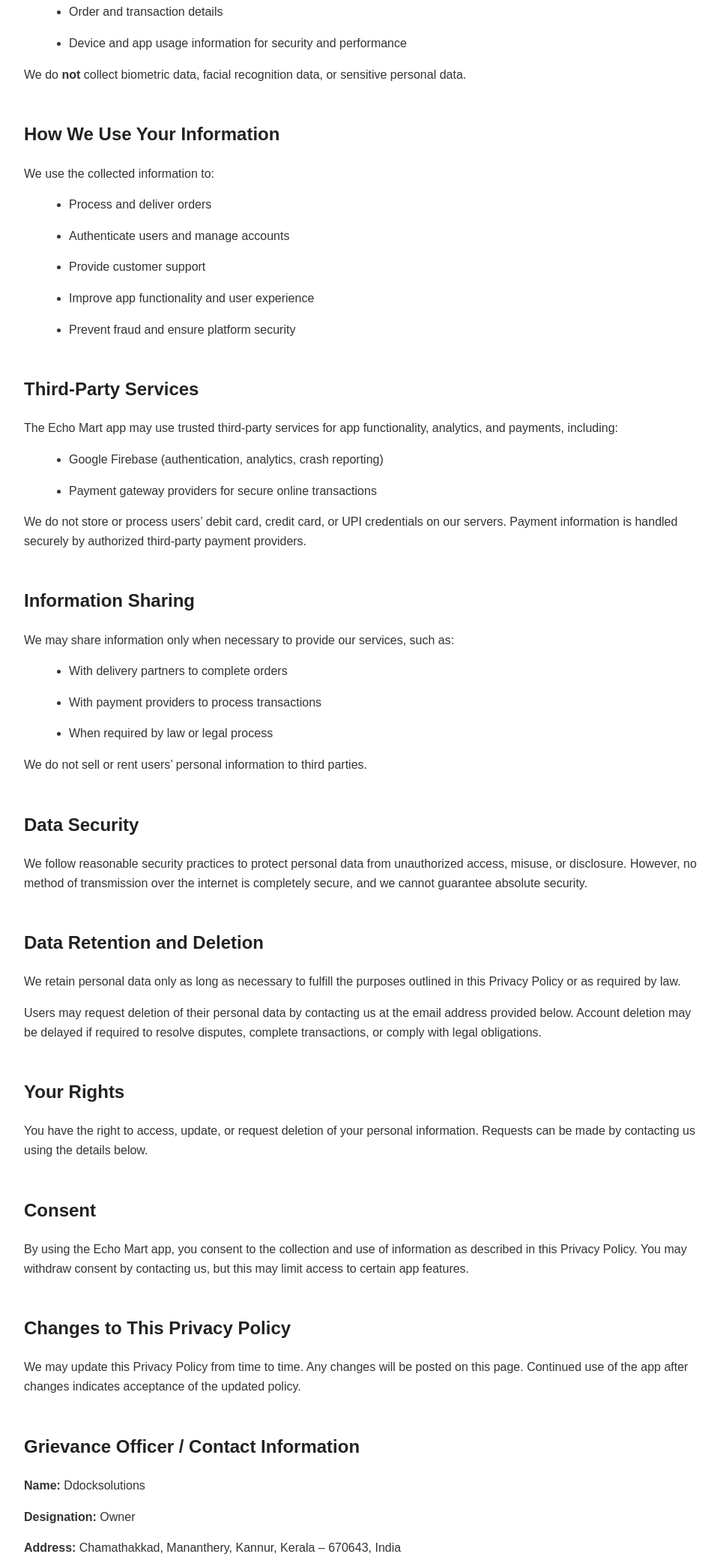
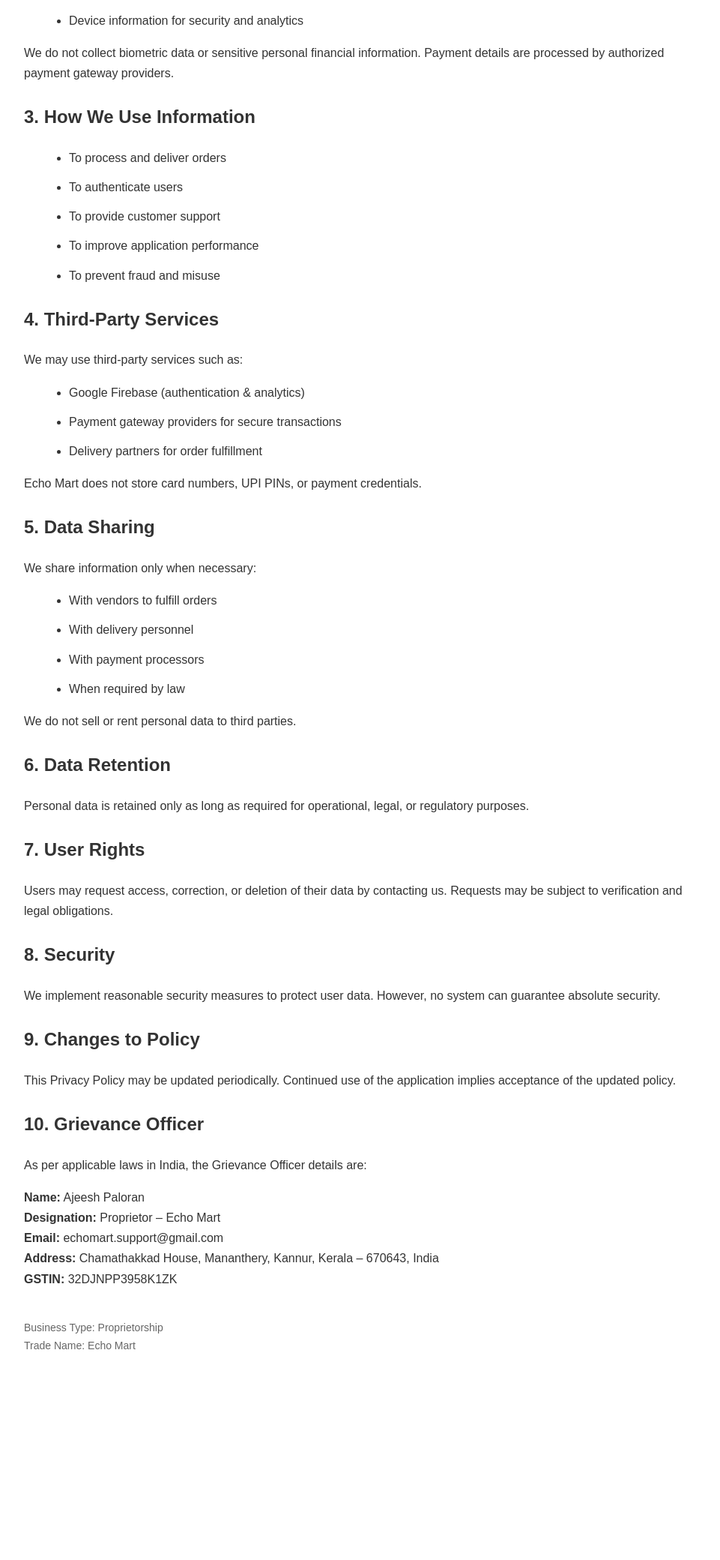
Before and after one commit to ddocksolutions/echo-mart-privacy-policy, a plain HTML site: page index.html in a window 1280 px wide. Shown: the part 615-2695 px from the top of the page at 75% size, without its empty margins (158-1119 px from the left). After the commit the page ends 2453 px from the top, so only its background shows below. Drawn offline with Linux system fonts and the light colour scheme.

Commit message:
Update index.html

```diff
--- a/index.html
+++ b/index.html
@@ -7,149 +7,137 @@
 <style>
 body {
     font-family: Arial, sans-serif;
-            line-height: 1.6;
+    line-height: 1.7;
     max-width: 900px;
     margin: 0 auto;
     padding: 20px;
     color: #333;
 }
-        h1 {
-            text-align: center;
-        }
-        h2 {
-            margin-top: 2em;
-            color: #222;
-        }
-        p, li {
-            margin-bottom: 1em;
-        }
-        ul {
-            margin-left: 20px;
-        }
+h1 { text-align: center; }
+h2 { margin-top: 25px; }
+p, li { margin-bottom: 12px; }
+ul { margin-left: 20px; }
+.footer { margin-top: 40px; font-size: 14px; color: #666; }
 </style>
 </head>
 <body>
 
 <h1>Privacy Policy</h1>
+<p style="text-align:center; color:#666;">Last updated: 11 February 2026</p>
 
-<p style="text-align:center; font-size: 0.9em; color: #666;">
-    Last updated: 29 January 2026
+<h2>1. Business Information</h2>
+<p>
+This Privacy Policy applies to the Echo Mart Android application
+(package name: <strong>com.echomart.store</strong>).
 </p>
 
-<h2>Introduction</h2>
 <p>
-This Privacy Policy describes how <strong>Ddocksolutions</strong> ("we", "our", "us")
-collects, uses, stores, and protects personal information through the
-<strong>Echo Mart Android mobile application</strong>
-(package name: <strong>com.echomart.store</strong>) available on the Google Play Store.
-</p>
-<p>
-Echo Mart is a local grocery ordering application intended for use in India.
-By using this application, you agree to the terms of this Privacy Policy and
-applicable laws of India. If you do not agree, please do not use the app.
+Echo Mart is operated by <strong>Echo Mart</strong>,
+a sole proprietorship owned by <strong>Ajeesh Paloran</strong>,
+having its principal place of business at:
 </p>
 
-<h2>Information We Collect</h2>
 <p>
-We may collect the following information to provide and improve our services:
+Chamathakkad House,<br>
+Thalassery Baveli Road,<br>
+Mananthery, Kannur,<br>
+Kerala – 670643, India.
+</p>
+
+<h2>2. Information We Collect</h2>
+<ul>
+<li>Name and mobile number (for OTP login)</li>
+<li>Delivery address and location</li>
+<li>Order and transaction details</li>
+<li>Device information for security and analytics</li>
+</ul>
+
+<p>
+We do not collect biometric data or sensitive personal financial information.
+Payment details are processed by authorized payment gateway providers.
+</p>
+
+<h2>3. How We Use Information</h2>
+<ul>
+<li>To process and deliver orders</li>
+<li>To authenticate users</li>
+<li>To provide customer support</li>
+<li>To improve application performance</li>
+<li>To prevent fraud and misuse</li>
+</ul>
+
+<h2>4. Third-Party Services</h2>
+<p>
+We may use third-party services such as:
 </p>
 <ul>
-    <li>Name and mobile number (for OTP-based login)</li>
-    <li>Delivery address and location (for order delivery)</li>
-    <li>Order and transaction details</li>
-    <li>Device and app usage information for security and performance</li>
+<li>Google Firebase (authentication & analytics)</li>
+<li>Payment gateway providers for secure transactions</li>
+<li>Delivery partners for order fulfillment</li>
 </ul>
+
 <p>
-We do <strong>not</strong> collect biometric data, facial recognition data, or sensitive
-personal data.
+Echo Mart does not store card numbers, UPI PINs, or payment credentials.
 </p>
 
-<h2>How We Use Your Information</h2>
+<h2>5. Data Sharing</h2>
 <p>
-We use the collected information to:
+We share information only when necessary:
 </p>
 <ul>
-    <li>Process and deliver orders</li>
-    <li>Authenticate users and manage accounts</li>
-    <li>Provide customer support</li>
-    <li>Improve app functionality and user experience</li>
-    <li>Prevent fraud and ensure platform security</li>
+<li>With vendors to fulfill orders</li>
+<li>With delivery personnel</li>
+<li>With payment processors</li>
+<li>When required by law</li>
 </ul>
 
-<h2>Third-Party Services</h2>
 <p>
-The Echo Mart app may use trusted third-party services for app functionality,
-analytics, and payments, including:
-</p>
-<ul>
-    <li>Google Firebase (authentication, analytics, crash reporting)</li>
-    <li>Payment gateway providers for secure online transactions</li>
-</ul>
-<p>
-We do not store or process users’ debit card, credit card, or UPI credentials
-on our servers. Payment information is handled securely by authorized
-third-party payment providers.
+We do not sell or rent personal data to third parties.
 </p>
 
-<h2>Information Sharing</h2>
+<h2>6. Data Retention</h2>
 <p>
-We may share information only when necessary to provide our services, such as:
-</p>
-<ul>
-    <li>With delivery partners to complete orders</li>
-    <li>With payment providers to process transactions</li>
-    <li>When required by law or legal process</li>
-</ul>
-<p>
-We do not sell or rent users’ personal information to third parties.
+Personal data is retained only as long as required for operational,
+legal, or regulatory purposes.
 </p>
 
-<h2>Data Security</h2>
+<h2>7. User Rights</h2>
 <p>
-We follow reasonable security practices to protect personal data from
-unauthorized access, misuse, or disclosure. However, no method of transmission
-over the internet is completely secure, and we cannot guarantee absolute
-security.
+Users may request access, correction, or deletion of their data by contacting us.
+Requests may be subject to verification and legal obligations.
 </p>
 
-<h2>Data Retention and Deletion</h2>
+<h2>8. Security</h2>
 <p>
-We retain personal data only as long as necessary to fulfill the purposes
-outlined in this Privacy Policy or as required by law.
-</p>
-<p>
-Users may request deletion of their personal data by contacting us at the
-email address provided below. Account deletion may be delayed if required to
-resolve disputes, complete transactions, or comply with legal obligations.
+We implement reasonable security measures to protect user data.
+However, no system can guarantee absolute security.
 </p>
 
-<h2>Your Rights</h2>
+<h2>9. Changes to Policy</h2>
 <p>
-You have the right to access, update, or request deletion of your personal
-information. Requests can be made by contacting us using the details below.
+This Privacy Policy may be updated periodically.
+Continued use of the application implies acceptance of the updated policy.
 </p>
 
-<h2>Consent</h2>
+<h2>10. Grievance Officer</h2>
 <p>
-By using the Echo Mart app, you consent to the collection and use of information
-as described in this Privacy Policy. You may withdraw consent by contacting us,
-but this may limit access to certain app features.
+As per applicable laws in India, the Grievance Officer details are:
 </p>
 
-<h2>Changes to This Privacy Policy</h2>
 <p>
-We may update this Privacy Policy from time to time. Any changes will be posted
-on this page. Continued use of the app after changes indicates acceptance of
-the updated policy.
+<strong>Name:</strong> Ajeesh Paloran<br>
+<strong>Designation:</strong> Proprietor – Echo Mart<br>
+<strong>Email:</strong> echomart.support@gmail.com<br>
+<strong>Address:</strong> Chamathakkad House, Mananthery, Kannur, Kerala – 670643, India<br>
+<strong>GSTIN:</strong> 32DJNPP3958K1ZK
 </p>
 
-<h2>Grievance Officer / Contact Information</h2>
-<p><strong>Name:</strong> Ddocksolutions</p>
-<p><strong>Designation:</strong> Owner</p>
-<p><strong>Address:</strong> Chamathakkad, Mananthery, Kannur, Kerala – 670643, India</p>
-<p><strong>Email:</strong> ddocksolutions@gmail.com</p>
-<p><strong>Support Hours:</strong> Monday – Friday (09:00 – 18:00)</p>
-
+<div class="footer">
+<p>
+Business Type: Proprietorship<br>
+Trade Name: Echo Mart
+</p>
+</div>
 
 </body>
 </html>
```
Lines whose indentation alone changed are shown as unchanged.
